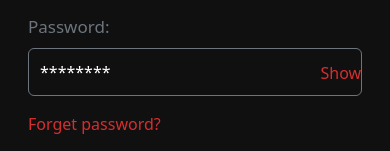
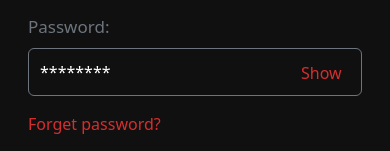
Before and after one commit to OlagunjuOlaniyi/daba-auth-task, a React (Create React App) app: page /login in a window 390 px wide. Shown: the part 297-448 px from the top of the page. Built offline with nearby package versions, Linux system fonts and the light colour scheme.

Commit message:
updating app.css

```diff
--- a/src/App.css
+++ b/src/App.css
@@ -111,7 +111,14 @@
 
 @media screen and (max-width: 780px) {
   .showHide {
-    margin-left: 75%;
+    margin-left: 60%;
     margin-top: -35px;
   }
 }
+
+@media screen and (max-width: 580px) {
+  .showHide {
+    margin-left: 70%;
+    margin-top: -35px;
+  }
+}
```
